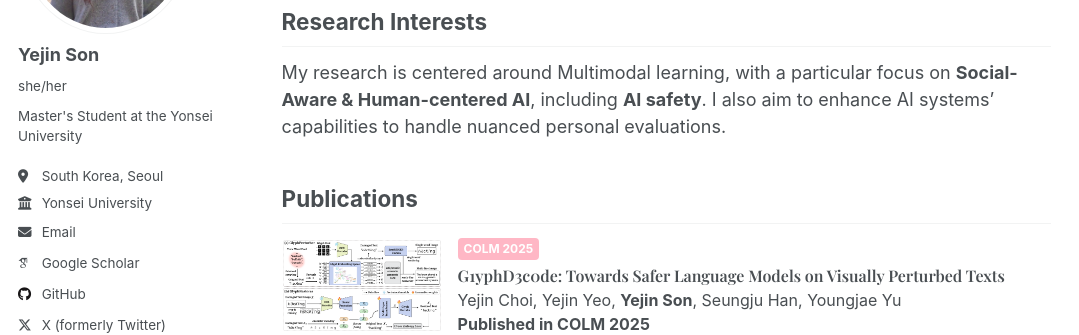
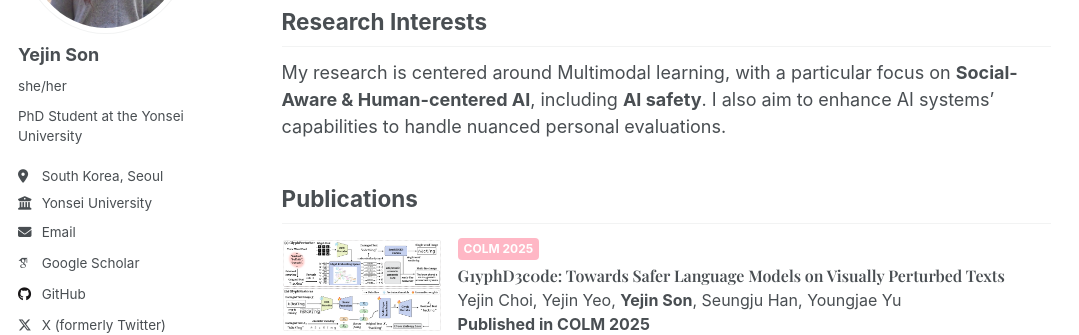
Before and after one commit to ozzaney/ozzaney.github.io, a Jekyll site: the page built from _pages/about.md, in a window 1280 px wide. Shown: the part 259-594 px from the top of the page, without its empty margins (0-1079 px from the left). Built offline with Jekyll 4.4.1, drawn with Linux system fonts in a browser that asks for light colours; some web fonts are replaced.

Commit message:
Update _config.yml

```diff
--- a/_config.yml
+++ b/_config.yml
@@ -22,7 +22,7 @@ author:
   avatar           : "me_spring.jpg"
   name             : "Yejin Son"
   pronouns         : "she/her"
-  bio              : "Master's Student at the Yonsei University"
+  bio              : "PhD Student at the Yonsei University"
   location         : "South Korea, Seoul"
   employer         : "Yonsei University"
   uri              : # URL
```
